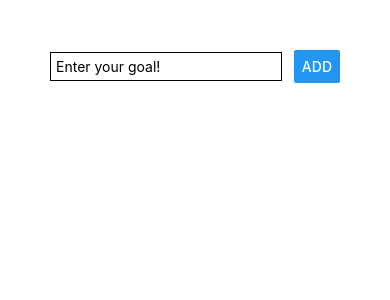
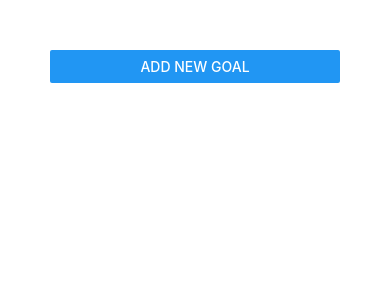
Before and after one commit to alshaboti/react-learn, a React Native app: screen / in a window 390 px wide. Shown: the top 300 px of the page. Built offline with nearby package versions, Linux system fonts and the light colour scheme.

Commit message:
modal component (like activity in android)

```diff
--- a/App.js
+++ b/App.js
@@ -1,7 +1,9 @@
 import React, { useState } from 'react';
 import {
-  StyleSheet, Text, View,
-  Button, TextInput, FlatList
+  StyleSheet,
+  View,
+  FlatList,
+  Button
 } from 'react-native';
 
 import GoalItem from './components/GoalItem';
@@ -9,10 +11,12 @@
 
 export default function App() {
   const [allGoals, setAllGoals] = useState([]);
+  const [isAddMode, setIsAddMode] = useState(false);
 
   const addGoalHandler = (enteredGoal) => {
     setAllGoals(currentGoals => [...currentGoals,
     { key: Math.random().toString(), value: enteredGoal }]);
+    setIsAddMode(false);
   }
 
   const removeGoalHandler = goalKey => {
@@ -21,13 +25,27 @@
     });
   }
 
+  const cancelGoalAddHandler = () => {
+    setIsAddMode(false);
+
+  }
   return (
     <View style={styles.screen} >
-      <GoalInput onAddGoal={addGoalHandler} />
+      <Button title="Add New Goal" onPress={() => setIsAddMode(true)} />
+      <GoalInput
+        visible={isAddMode}
+        onAddGoal={addGoalHandler}
+        onCancel={cancelGoalAddHandler}
+      />
 
       <FlatList
         data={allGoals}
-        renderItem={itemData => <GoalItem id={itemData.item.key} title={itemData.item.value} onDelete={removeGoalHandler} />}
+        renderItem={itemData =>
+          <GoalItem
+            id={itemData.item.key}
+            title={itemData.item.value}
+            onDelete={removeGoalHandler}
+          />}
       />
 
     </View>
@@ -45,7 +63,15 @@
     backgroundColor: '#ccc',
     borderColor: 'black',
     borderWidth: 1
-  }
+  },
+  tinyLogo: {
+    width: 50,
+    height: 50,
+  },
+  logo: {
+    width: 66,
+    height: 58,
+  },
 
 
 });
--- a/components/GoalInput.js
+++ b/components/GoalInput.js
@@ -1,5 +1,5 @@
 import React, { useState } from 'react';
-import { View, TextInput, Button, StyleSheet } from 'react-native';
+import { View, TextInput, Button, StyleSheet, Modal } from 'react-native';
 
 const GoalInput = props => {
     const [enteredGoal, setEnteredGoal] = useState('');
@@ -8,29 +8,45 @@
         setEnteredGoal(enteredText);
     }
     return (
+        <Modal visible={props.visible} animationType="slide">
             <View style={styles.inputContainer}>
                 <TextInput
                     placeholder="Enter your goal!"
                     style={styles.inputText}
                     onChangeText={goalInputHandler}
-                value={enteredGoal}
+                // value={enteredGoal}
                 />
+                <View style={styles.addCancel}>
                     {/* to pass enteredGoal value to the addGoalHandler in App */}
                     <Button title="Add" onPress={props.onAddGoal.bind(this, enteredGoal)} />
+                    <Button title="Cancel" color="red" onPress={props.onCancel} />
+
                 </View>
+
+            </View>
+        </Modal>
 
     );
 };
 
 const styles = StyleSheet.create({
     inputContainer: {
-        flexDirection: 'row', justifyContent: "space-between", alignItems: "center"
+        justifyContent: "center",
+        alignItems: "center",
+        // take all available space
+        flex: 1
     },
     inputText: {
         width: '80%',
         borderColor: 'black',
         borderWidth: 1,
-        padding: 5
+        padding: 5,
+        marginBottom: 10
     },
+    addCancel: {
+        flexDirection: 'row',
+        justifyContent: "space-between",
+        width: '50%'
+    }
 });
 export default GoalInput;
--- a/components/GoalItem.js
+++ b/components/GoalItem.js
@@ -1,11 +1,18 @@
 import React from 'react';
-import { View, Text, StyleSheet, TouchableOpacity } from 'react-native';
+import { View, Text, StyleSheet, TouchableOpacity, Image } from 'react-native';
 
 const GoalItem = props => {
     return (
         <TouchableOpacity onPress={props.onDelete.bind(this, props.id)}>
             <View style={styles.listItmes}>
                 <Text> {props.title}</Text>
+
+                <Image
+                    style={styles.tinyLogo}
+                    source={{
+                        uri: 'https://reactnative.dev/img/tiny_logo.png',
+                    }}
+                />
             </View>
         </TouchableOpacity>
     );
@@ -18,7 +25,15 @@
         backgroundColor: '#ccc',
         borderColor: 'black',
         borderWidth: 1
-    }
+    },
+    tinyLogo: {
+        width: 50,
+        height: 50,
+    },
+    logo: {
+        width: 66,
+        height: 58,
+    },
 }
 );
 
```
Lines whose indentation alone changed are shown as unchanged.
